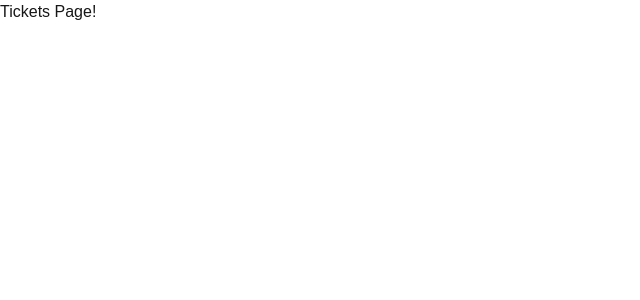
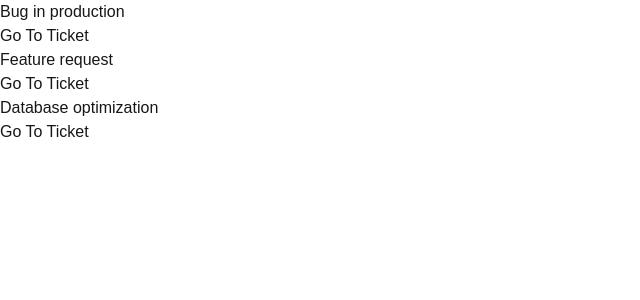
Before and after one commit to jimiryquai/the-road-to-next, a Next.js app: page /tickets in a window 1280 px wide. Shown: the top 300 px of the page, without its empty margins (0-640 px from the left). Built offline with nearby package versions, Linux system fonts and the light colour scheme.

Commit message:
feat: implement ticket listing and dynamic routing
- Add ticket data structure and sample tickets
- Create tickets listing page with Next.js Link components
- Implement dynamic [ticketId] route with proper async params handling
- Fix HTML anchor tags to use Next.js Link component

```diff
--- a/src/app/page.tsx
+++ b/src/app/page.tsx
@@ -1,7 +1,11 @@
+import Link from 'next/link';
+
 const HomePage = () => {
   return (
     <div>
       <h1 className="text-lg">Home Page!</h1>
+
+      <Link href="/tickets" className="underline">Go To Tickets</Link>
     </div>
   );
 };
--- a/src/app/tickets/page.tsx
+++ b/src/app/tickets/page.tsx
@@ -1,7 +1,15 @@
+import Link from 'next/link';
+import {initialTickets as tickets} from '../../data';
+
 const TicketsPage = () => {
     return (
       <div>
-        <h1 className="text-lg">Tickets Page!</h1>
+        {tickets.map((ticket) => (
+          <div key={ticket.id}>
+            <h2 className='text-lg'>{ticket.title}</h2>
+            <Link href={`/tickets/${ticket.id}`} className='underline'>Go To Ticket</Link>
+          </div>
+        ))}
       </div>
     );
   };
--- /dev/null
+++ b/src/data.ts
@@ -0,0 +1,23 @@
+export interface Ticket {
+    id: number;
+    title: string;
+    description: string;
+}
+
+export const initialTickets: Ticket[] = [
+    {
+        id: 1,
+        title: "Bug in production",
+        description: "Users are experiencing slow loading times"
+    },
+    {
+        id: 2,
+        title: "Feature request",
+        description: "Add dark mode support"
+    },
+    {
+        id: 3,
+        title: "Database optimization",
+        description: "Need to improve query performance"
+    }
+];
```
Also changed, not shown: src/app/tickets/[ticketId]/page.tsx (+18 -2 lines).
